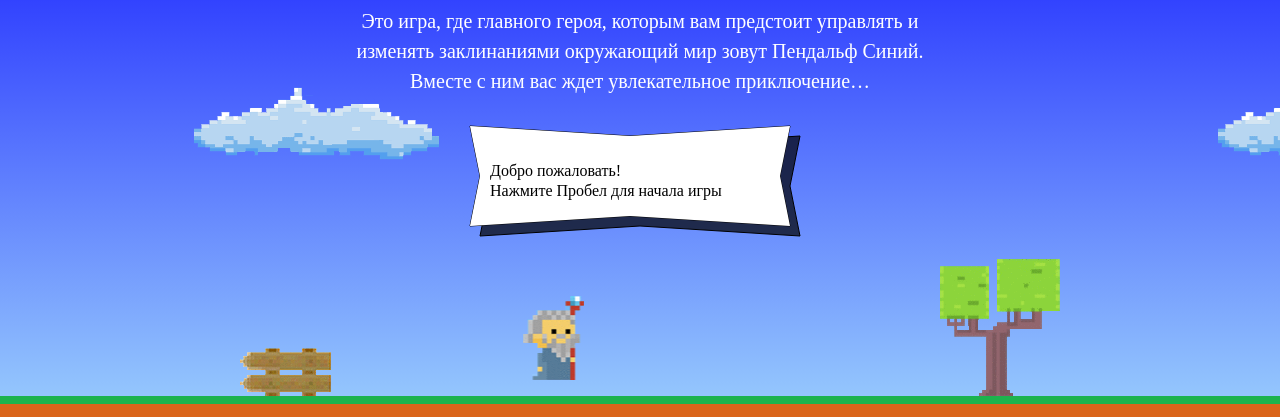
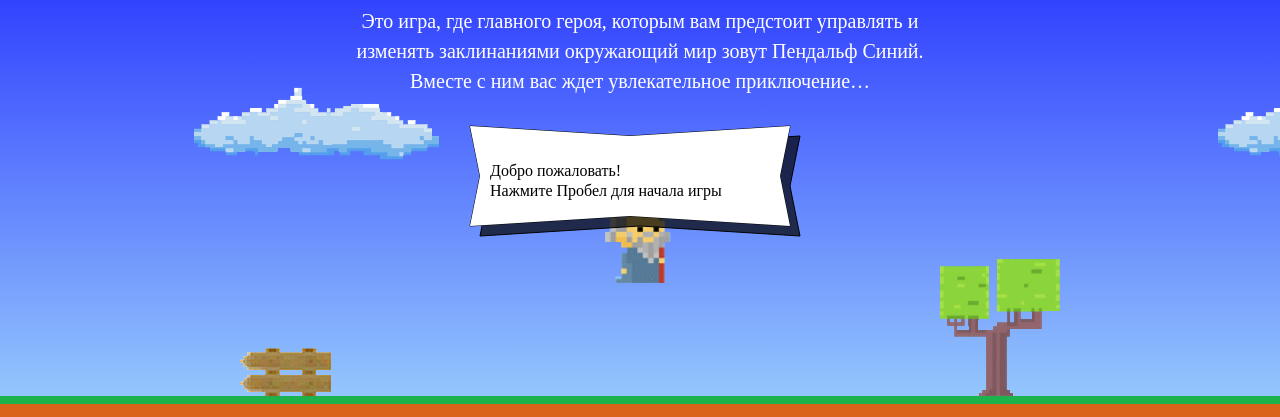
Before and after one commit to Edwin18/329099-code-and-magick-18, a website: page index.html in a window 1280 px wide. Shown: the part 203-620 px from the top of the page. Drawn offline with Linux system fonts and the light colour scheme; a web font is replaced by a local one.

Commit message:
Выполняет задание

```diff
--- a/index.html
+++ b/index.html
@@ -181,6 +181,26 @@
   </div>
 </template>
 
+<script>
+  var fireballSize = 22;
+  var getFireballSpeed = function(left){
+    return left ? 5 : 2;
+  };
+
+  var wizardSpeed = 3;
+  var wizardWidth = 70;
+  var getWizardHeight = function(){
+    return 1.337 * wizardWidth;
+  };
+
+  var getWizardX = function(width){
+    return (parseInt(window.getComputedStyle(document.querySelector("canvas")).width, 10) / 2) - wizardWidth / 2;
+  };
+
+  var getWizardY = function(height){
+    return getWizardHeight();
+  };
+</script>
 <script src="js/game.js"></script>
 
 </body>
```
Also changed, not shown: Readme.md.
